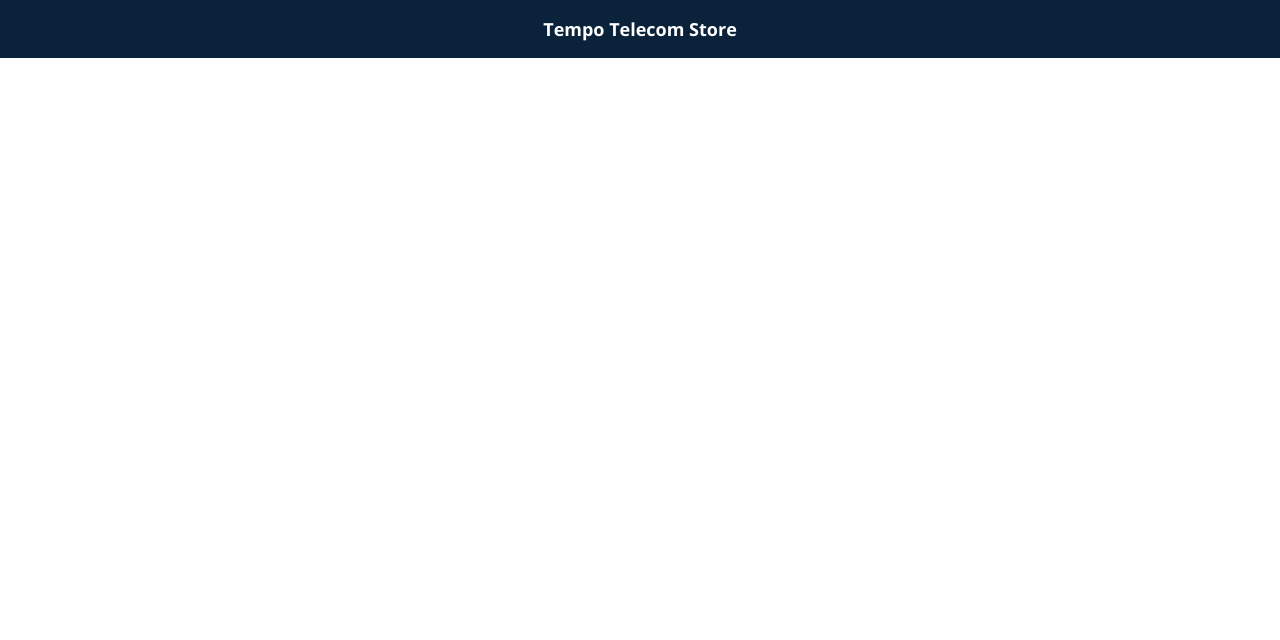
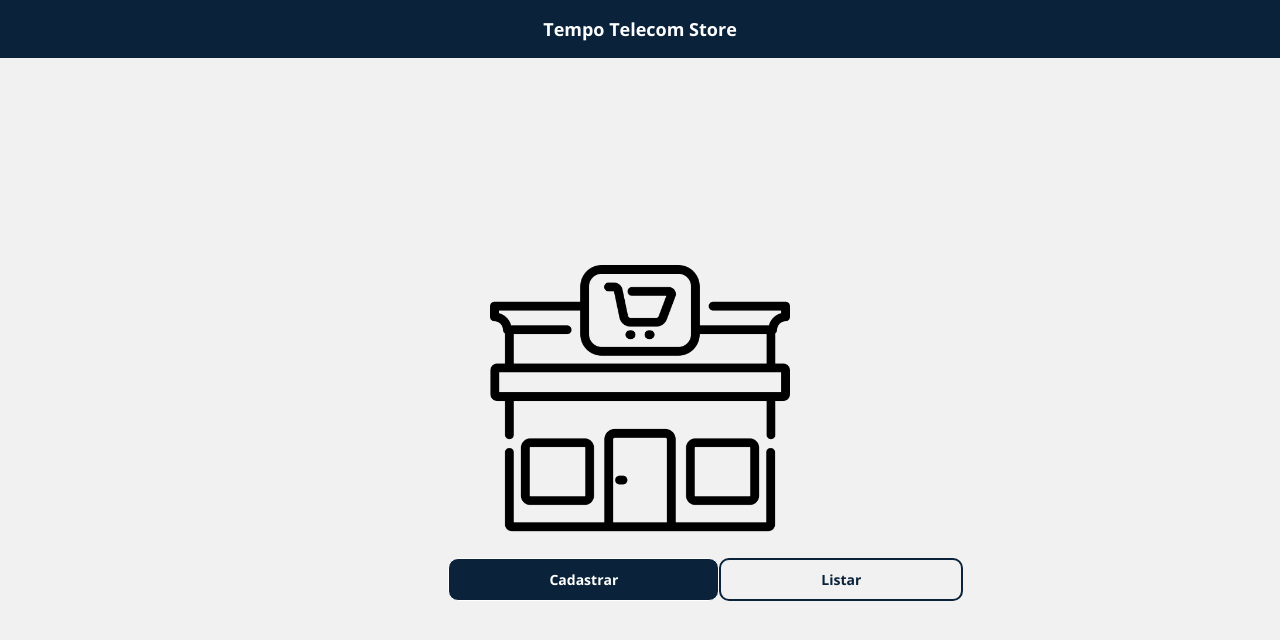
Before and after one commit to carlos-504/TempoTelecom-FrontEnd, a React (Create React App) app: page / in a window 1280 px wide. Shown: the top 640 px of the page. Built offline with nearby package versions, Linux system fonts and the light colour scheme.

Commit message:
feat: add home page

```diff
--- a/src/GlobalStyle.js
+++ b/src/GlobalStyle.js
@@ -2,7 +2,10 @@ import { createGlobalStyle } from 'styled-components';
 
 // Global Variables
 export const primaryColor = '#0a233a';
+export const primaryColorDeep = '#03325d';
 export const white = '#ffffff';
+export const backgroundColor = '#f1f1f1';
+export const backgroundColorDeep = '#e0dcdc';
 
 // Reset CSS
 export const GlobalStyle = createGlobalStyle`
@@ -35,6 +38,7 @@ footer, header, hgroup, menu, nav, section {
 }
 body {
 	line-height: 1;
+    background-color: ${backgroundColor} !important;
 }
 ol, ul {
 	list-style: none;
--- a/src/pages/Home/index.js
+++ b/src/pages/Home/index.js
@@ -1,13 +1,36 @@
 import React from 'react';
+import { useHistory } from 'react-router-dom';
 
 import Header from '../../componentes/Header';
-
-// import { Container } from './styles';
+import StoreImg from '../../assets/images/store.png';
+import {
+  Container,
+  Store,
+  ContentPage,
+  GroupButtons,
+  InsertBtn,
+  ListBtn,
+} from './styles';
 
 function Home() {
+  const history = useHistory();
+
   return (
     <>
       <Header />
+      <Container>
+        <ContentPage>
+          <Store src={StoreImg} alt="img-loja" />
+          <GroupButtons>
+            <InsertBtn onClick={() => history.push('/cadastrar-pedido')}>
+              Cadastrar
+            </InsertBtn>
+            <ListBtn onClick={() => history.push('/listar-pedido')}>
+              Listar
+            </ListBtn>
+          </GroupButtons>
+        </ContentPage>
+      </Container>
     </>
   );
 }
--- a/src/pages/Home/styles.js
+++ b/src/pages/Home/styles.js
@@ -0,0 +1,62 @@
+import styled from 'styled-components';
+import {
+  primaryColor,
+  white,
+  backgroundColor,
+  primaryColorDeep,
+  backgroundColorDeep,
+} from '../../GlobalStyle';
+
+export const Container = styled.div`
+  display: flex;
+  justify-content: center;
+  align-items: center;
+  min-height: calc(100vh - 58px);
+`;
+
+export const Store = styled.img`
+  width: 300px;
+  height: auto;
+`;
+
+export const ContentPage = styled.div`
+  display: flex;
+  flex-direction: column;
+  align-items: center;
+  width: 70%;
+`;
+
+export const GroupButtons = styled.div`
+  display: flex;
+  justify-content: space-around;
+  width: 45%;
+  padding: 10px;
+`;
+
+const Button = styled.button`
+  padding: 10px 100px;
+  font-weight: bold;
+  border-radius: 10px;
+  cursor: pointer;
+  font-size: 14px;
+`;
+
+export const InsertBtn = styled(Button)`
+  background: ${primaryColor};
+  color: ${white};
+  border: solid 1px ${white};
+
+  &:hover {
+    background: ${primaryColorDeep};
+  }
+`;
+
+export const ListBtn = styled(Button)`
+  background: ${backgroundColor};
+  color: ${primaryColor};
+  border: solid 2px ${primaryColor};
+
+  &:hover {
+    background: ${backgroundColorDeep};
+  }
+`;
```
Also changed, not shown: src/assets/images/store.png (added).
